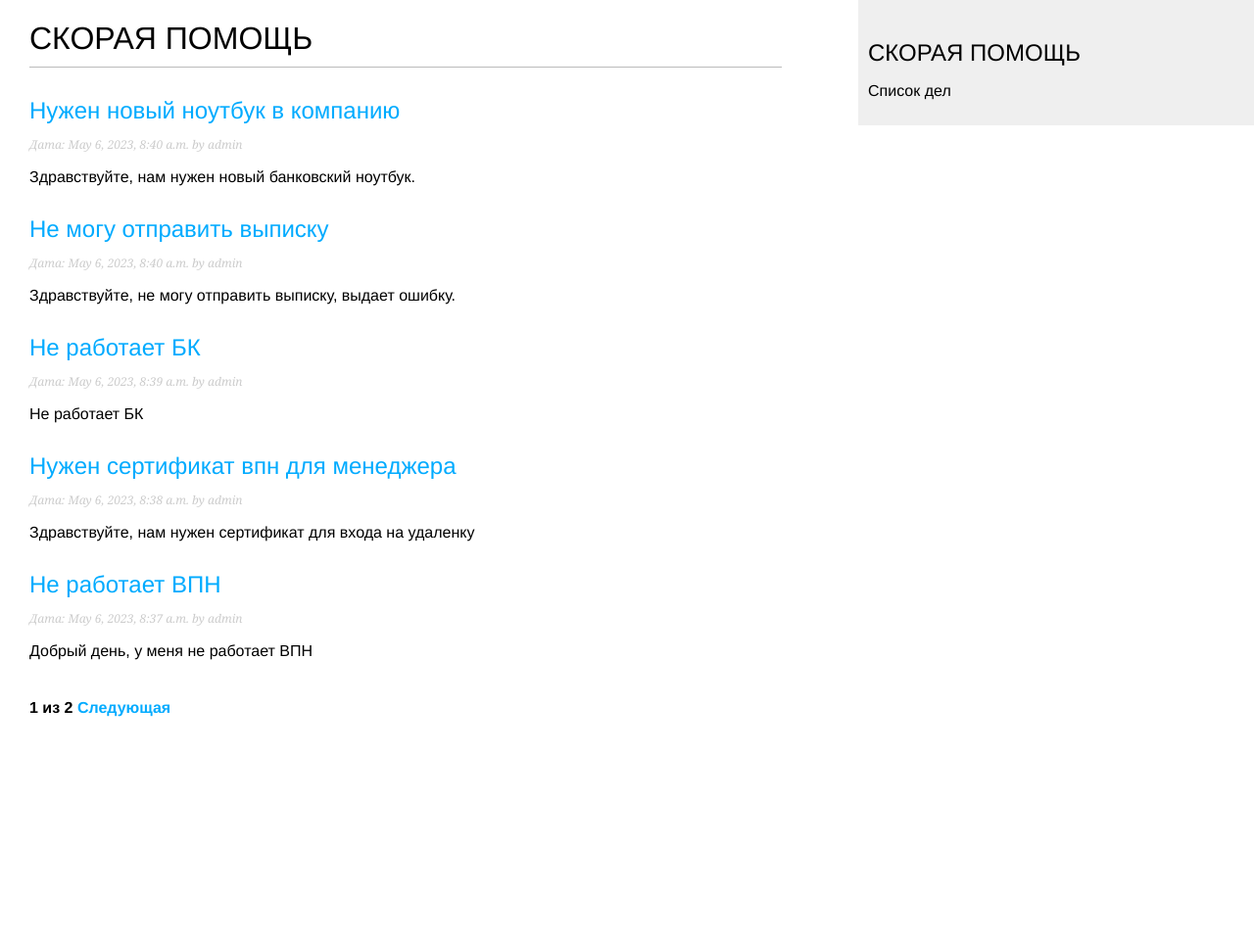
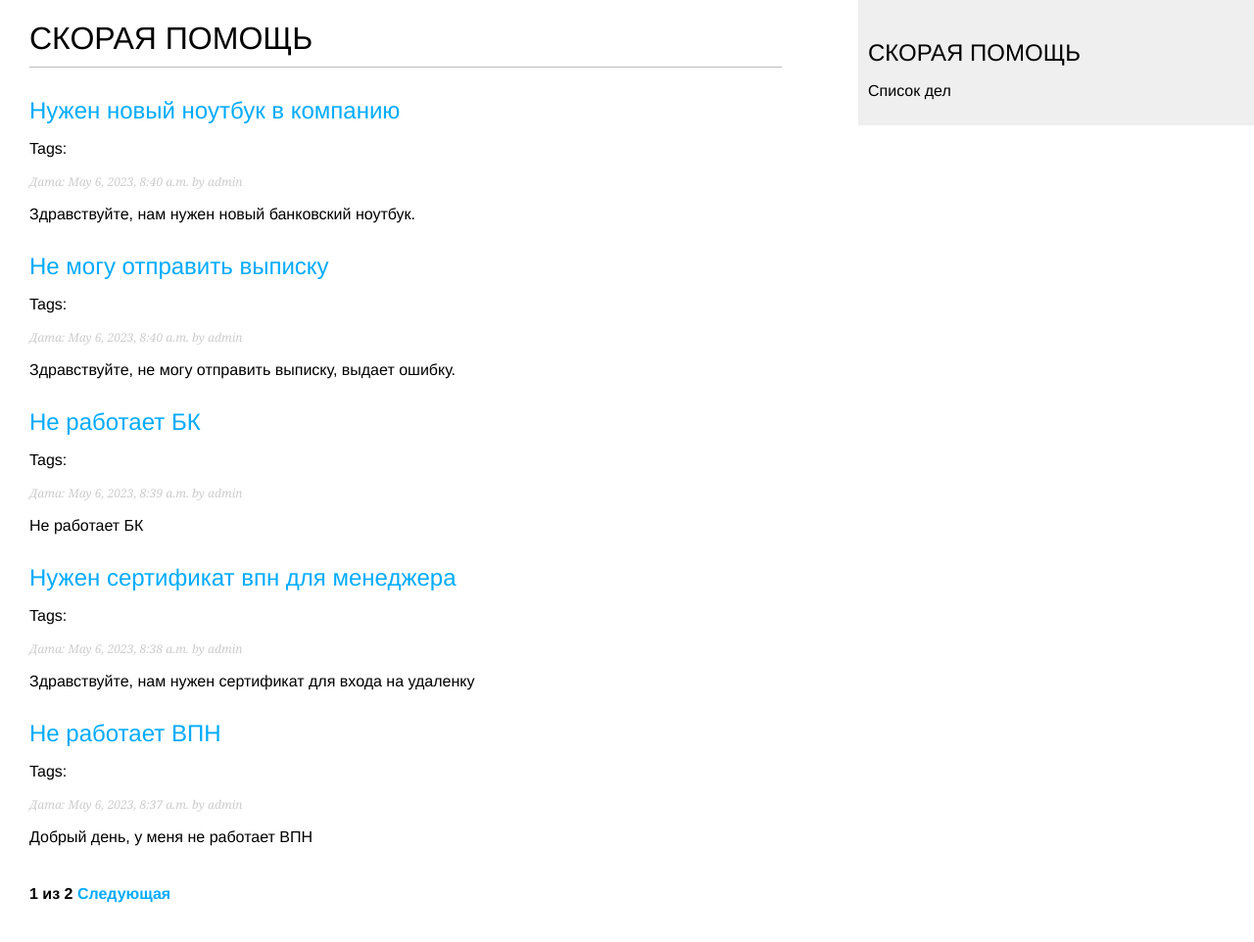
Before and after one commit to Buzyuka/hlp_local, a Django app: page /help/ in a window 1280 px wide. Shown: the whole page at 98% size. Before the commit the page ends 732 px from the top, so only its background shows below. Run offline with Django 4.2, Linux system fonts and the light colour scheme; data comes from the database, SQL or seed files in the repository; both versions use the stored data as it was after the commit; parts of the project's set-up code (start-up, migrations or seed data) failed here and were passed over.

Commit message:
Исправлено отображение комментов и добавлены теги

```diff
--- a/Desktop/D_project/helpdesk/help/models.py
+++ b/Desktop/D_project/helpdesk/help/models.py
@@ -2,6 +2,7 @@
 from django.utils import timezone
 from django.contrib.auth.models import User
 from django.urls import reverse
+from taggit.managers import TaggableManager
 
 
 # Create your models here.
@@ -28,6 +29,7 @@
     status = models.CharField(max_length=2, choices=Status.choices, default=Status.DRAFT)
     objects = models.Manager()  # менеджер по умолчанию
     published = PublishedManager()
+    tags = TaggableManager()
 
 # Публикация последних постов(задач) от последних к первым
     class Meta:
@@ -58,6 +60,12 @@
     updated = models.DateTimeField(auto_now=True)
     active = models.BooleanField(default=True)
 
+# Модель системы теггирования
+
+#class Tag(models.Model):
+
+
+
     class Meta:
         ordering = ['created']
         indexes = [
--- a/Desktop/D_project/helpdesk/help/templates/help/post/list.html
+++ b/Desktop/D_project/helpdesk/help/templates/help/post/list.html
@@ -4,12 +4,22 @@
 
 {% block content %}
 <h1>СКОРАЯ ПОМОЩЬ</h1>
+{% if tag %}
+    <h2>Пост, который содержит тег: "{{ tag.name }}"</h2>
+{% endif %}
 {% for post in posts%}
 <h2>
     <a href="{{ post.get_absolute_url }}">
         {{post.title}}
     </a>
 </h2>
+<p class="tags">
+    Tags:
+    {% for tag in post.tags.all %}
+        <a href="{% url 'help:post_list_by_tag' tag.slug %}">{{ tag.name }}</a>
+        {% if not forloop.list %}, {% endif %}
+    {% endfor %}
+</p>
 <p class="date">
     Дата: {{ post.publish }} by {{ post.author }}
 </p>
--- a/Desktop/D_project/helpdesk/help/urls.py
+++ b/Desktop/D_project/helpdesk/help/urls.py
@@ -8,5 +8,6 @@
     path('', views.post_list, name='post_list'),
     path('<int:year>/<int:month>/<int:day>/<slug:post>', views.post_detail, name='post_detail'),
     path('<int:post_id>/share/', views.post_share, name='post_share'),
-    path('<int:post_id>/comment/', views.post_comment, name='post_comment')
+    path('<int:post_id>/comment/', views.post_comment, name='post_comment'),
+    path('tag/<slug:tag_slug>/', views.post_list, name='post_list_by_tag')
 ]
--- a/Desktop/D_project/helpdesk/help/views.py
+++ b/Desktop/D_project/helpdesk/help/views.py
@@ -5,11 +5,16 @@
 from .models import Post, Comment
 from django.http import Http404
 from django.core.paginator import Paginator, EmptyPage, PageNotAnInteger
+from taggit.models import Tag
 
 # Create your views here.
 # Cтраница отображения списка заявок(постов)
-def post_list(request):
+def post_list(request, tag_slug=None):
     post_list = Post.published.all()
+    tag = None
+    if tag_slug:
+        tag = get_object_or_404(Tag, slug=tag_slug)
+        post_list = post_list.filter(tags__in=[tag])
     # Постраничная разбивка с отображением 5 задач на странице
     paginator = Paginator(post_list, 5)
     page_number = request.GET.get('page', 1)
@@ -22,7 +27,8 @@
         # Если страница находитсяя вне диапазона, то выдать последнюю страницу
         posts = paginator.page(paginator.num_pages)
 
-    return render(request, 'help/post/list.html', {'posts': posts})
+    return render(request, 'help/post/list.html', {'posts': posts,
+                                                   'tag': tag,})
 
 # Формирование ссылки поста (ссылка отображает дату создания поста и слаг), отображение полного содержания заявки
 def post_detail(request, year, month, day, post):
--- a/Desktop/D_project/helpdesk/helpdesk/settings.py
+++ b/Desktop/D_project/helpdesk/helpdesk/settings.py
@@ -38,6 +38,7 @@
     'django.contrib.messages',
     'django.contrib.staticfiles',
     'help.apps.HelpConfig',
+    'taggit',
 ]
 
 MIDDLEWARE = [
```
Also changed, not shown: Desktop/D_project/helpdesk/db.sqlite3, Desktop/D_project/helpdesk/help/migrations/0004_post_tags.py (added).
